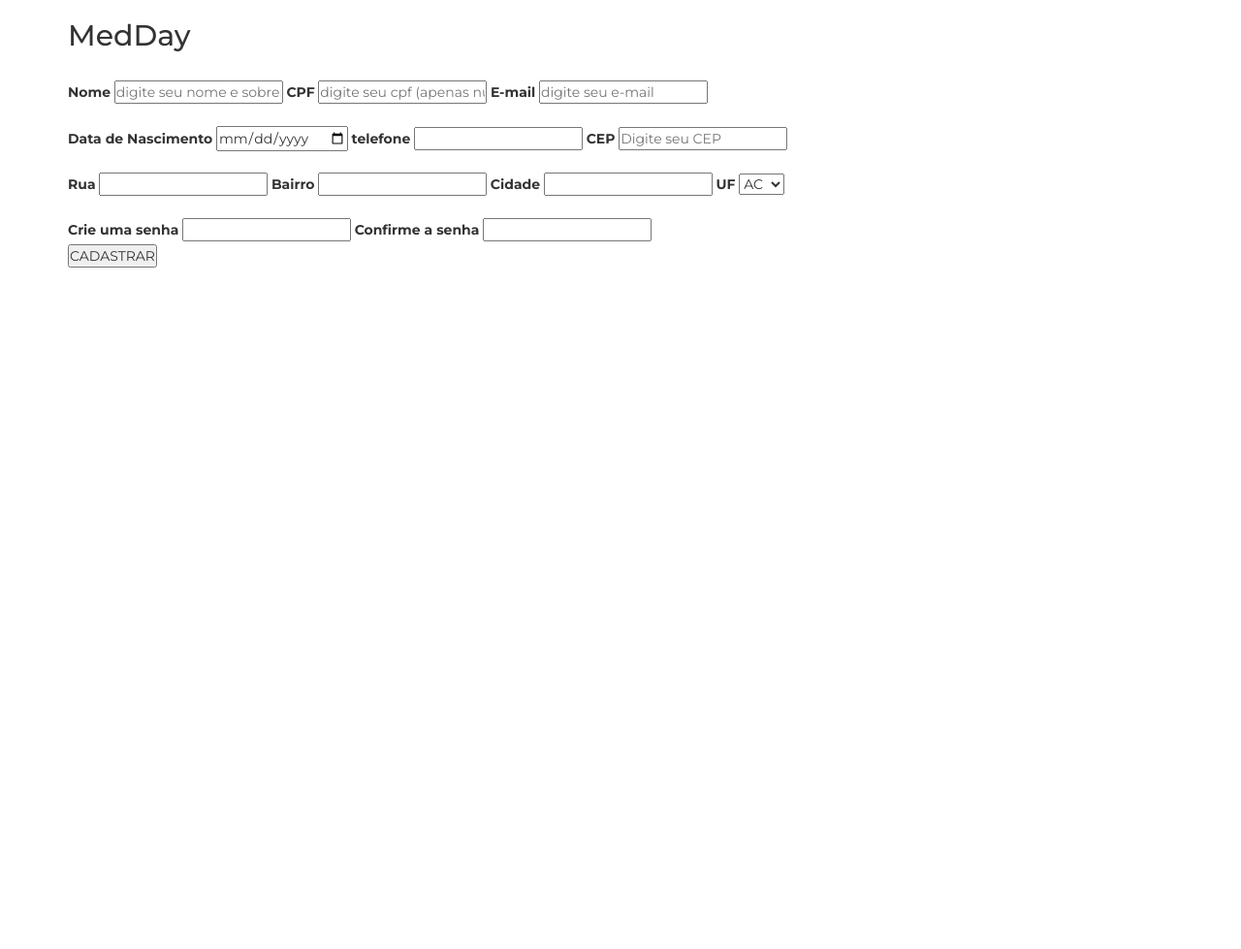
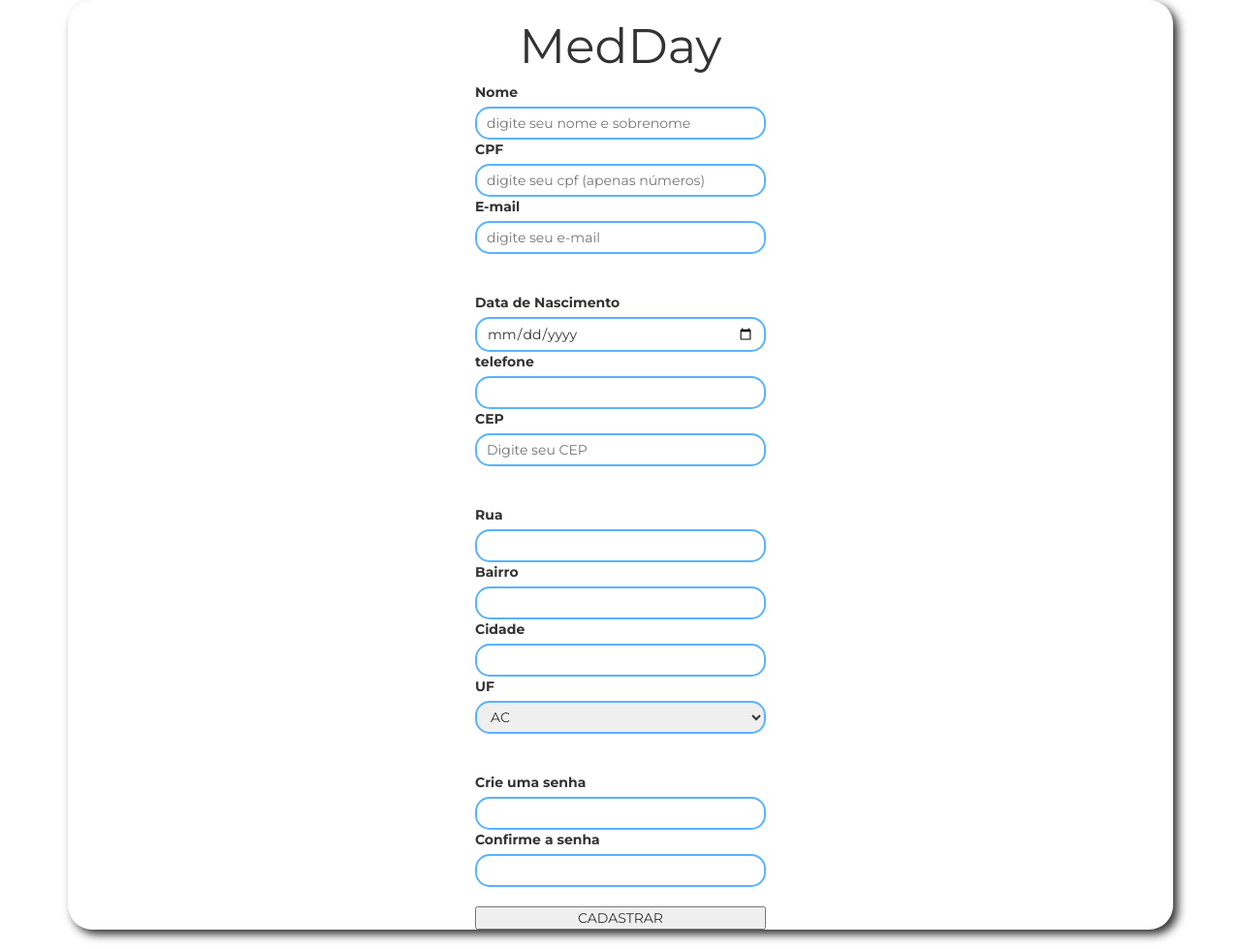
Before and after one commit to PauloTheLord/projeto_semestral, a Flask app: page /cadastrar in a window 1280 px wide. Shown: the whole page at 97% size. Before the commit the page ends 276 px from the top, so only its background shows below. Run offline with Flask 3, Linux system fonts and the light colour scheme; parts of the project's set-up code (start-up, migrations or seed data) failed here and were passed over; some libraries are stand-ins or nearby versions.

Commit message:
💎 style: estilizar inputs do cadastrar.css

```diff
--- a/static/style/cadastrar.css
+++ b/static/style/cadastrar.css
@@ -18,3 +18,36 @@
     top: 30vh;
     border-radius: 20px;
 }
+
+.part-1 .card-cadastro {
+    display: flex;
+    flex-direction: column;
+    align-items: center;
+    border-radius: 25px;
+    box-shadow: 5px 5px 10px;
+}
+
+.part-1 .card-cadastro .group-titulo-logo {
+    display: flex;
+}
+
+.part-1 .card-cadastro .group-titulo-logo .titulo-cadastro {
+    font-weight: 400;
+    font-size: 50px;
+}
+
+.part-1 .card-cadastro form {
+    display: flex;
+    flex-direction: column;
+}
+
+.part-1 .card-cadastro form .textbox {
+    width: 300px;
+    padding: 5px 10px;
+    border: 2px solid #58B3FF;
+    border-radius: 15px;
+}
+
+.part-1 .card-cadastro form .textbox:focus {
+    outline: none;
+}
--- a/templates/cadastrar.html
+++ b/templates/cadastrar.html
@@ -33,37 +33,37 @@
                 <form method="post" action="./add"  onsubmit="return validarSenhas()">
 
                     <label for="nome">Nome</label>
-                    <input id="nome" type="text"  required placeholder="digite seu nome e sobrenome" name="nome">
+                    <input id="nome" type="text"  required placeholder="digite seu nome e sobrenome" name="nome" class="textbox">
 
                     <label for="cpf">CPF</label>
-                    <input id= "cpf"  type="text"  pattern="\d{11}" maxlength="11" placeholder="digite seu cpf (apenas números)" name="cpf" required>
+                    <input id= "cpf"  type="text"  pattern="\d{11}" maxlength="11" placeholder="digite seu cpf (apenas números)" name="cpf" class="textbox" required>
 
                     <label for="email">E-mail</label>
-                    <input type="email" id="email" placeholder="digite seu e-mail" name="email" required>
+                    <input type="email" id="email" placeholder="digite seu e-mail" name="email" class="textbox" required>
 
                     <br>
                     <br>
 
                     <label for="data">Data de Nascimento</label>
-                    <input type="date" id="datanasc"  name="datanasc" required>
+                    <input type="date" id="datanasc"  name="datanasc" class="textbox" required>
 
                     <label for="tel">telefone</label>
-                    <input type="text" id="tel"   pattern="\d{11}" maxlength="11" name="telefone" required>
+                    <input type="text" id="tel"   pattern="\d{11}" maxlength="11" name="telefone" class="textbox" required>
 
                     <label for="cep">CEP</label>
-                    <input type="text" id="cep" name="cep" pattern="\d{8}" maxlength="8" required placeholder="Digite seu CEP">
+                    <input type="text" id="cep" name="cep" pattern="\d{8}" maxlength="8" required placeholder="Digite seu CEP" class="textbox">
 
                     <br>
                     <br>
 
                     <label for="rua">Rua</label>
-                    <input type="text" id="rua"  name="rua" >
+                    <input type="text" id="rua"  name="rua" class="textbox">
                     <label for="bairro">Bairro</label>
-                    <input type="text" id="bairro"  name="bairro" >
+                    <input type="text" id="bairro"  name="bairro" class="textbox">
                     <label for="cidade">Cidade</label>
-                    <input type="text" id="cidade"  name="cidade" >
+                    <input type="text" id="cidade"  name="cidade" class="textbox">
                     <label for="UF">UF</label>
-                    <select id="UF" name="UF">
+                    <select id="UF" name="UF" class="textbox">
                         <option value="AC">AC</option>
                         <option value="AL">AL</option>
                         <option value="AP">AP</option>
@@ -97,10 +97,10 @@
                     <br>
                     <br>
                     <label for="senha">Crie uma senha</label>
-                    <input type="password" id="senha"  name="senha" required>
+                    <input type="password" id="senha"  name="senha" class="textbox" required>
 
                     <label for="validSenha">Confirme a senha</label>
-                    <input type="password" id="validSenha"  name="validsenha"  required>
+                    <input type="password" id="validSenha"  name="validsenha" class="textbox" required>
 
                     <span id="mensagemErro" style="color: red;"></span><br>
 
```
